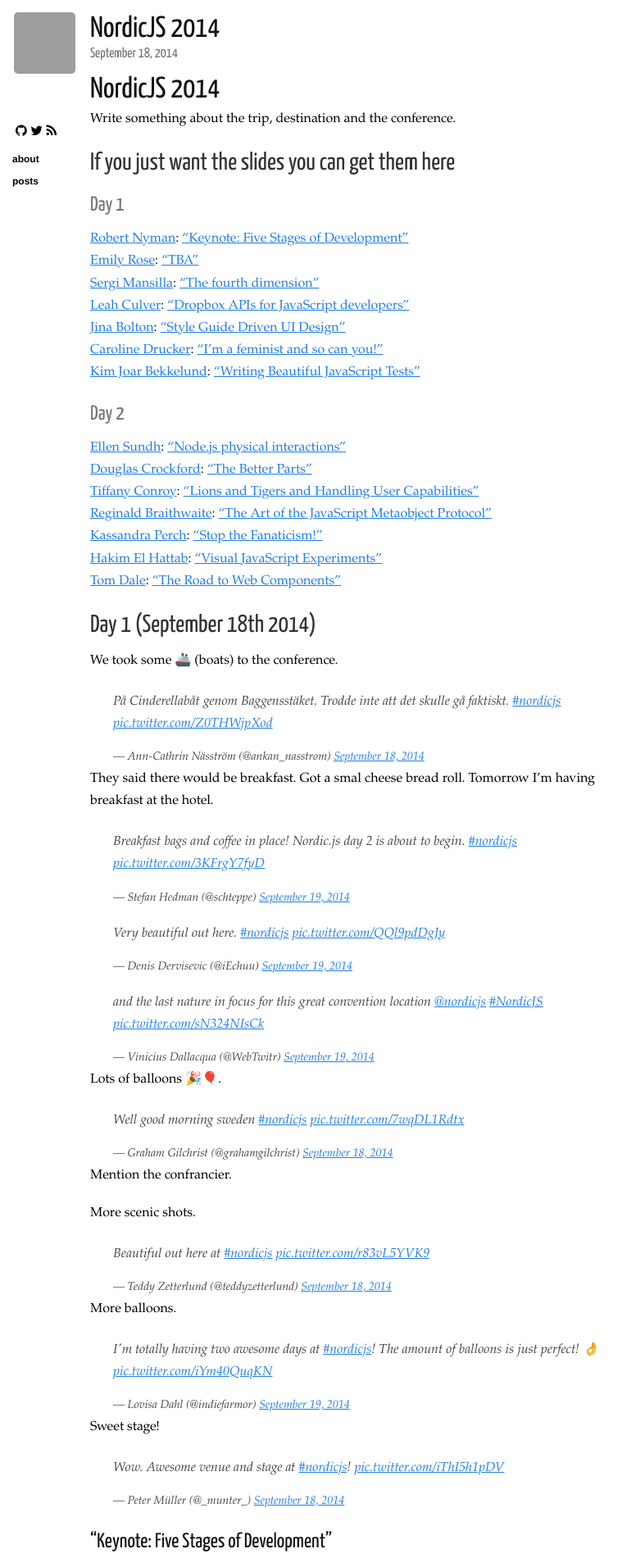
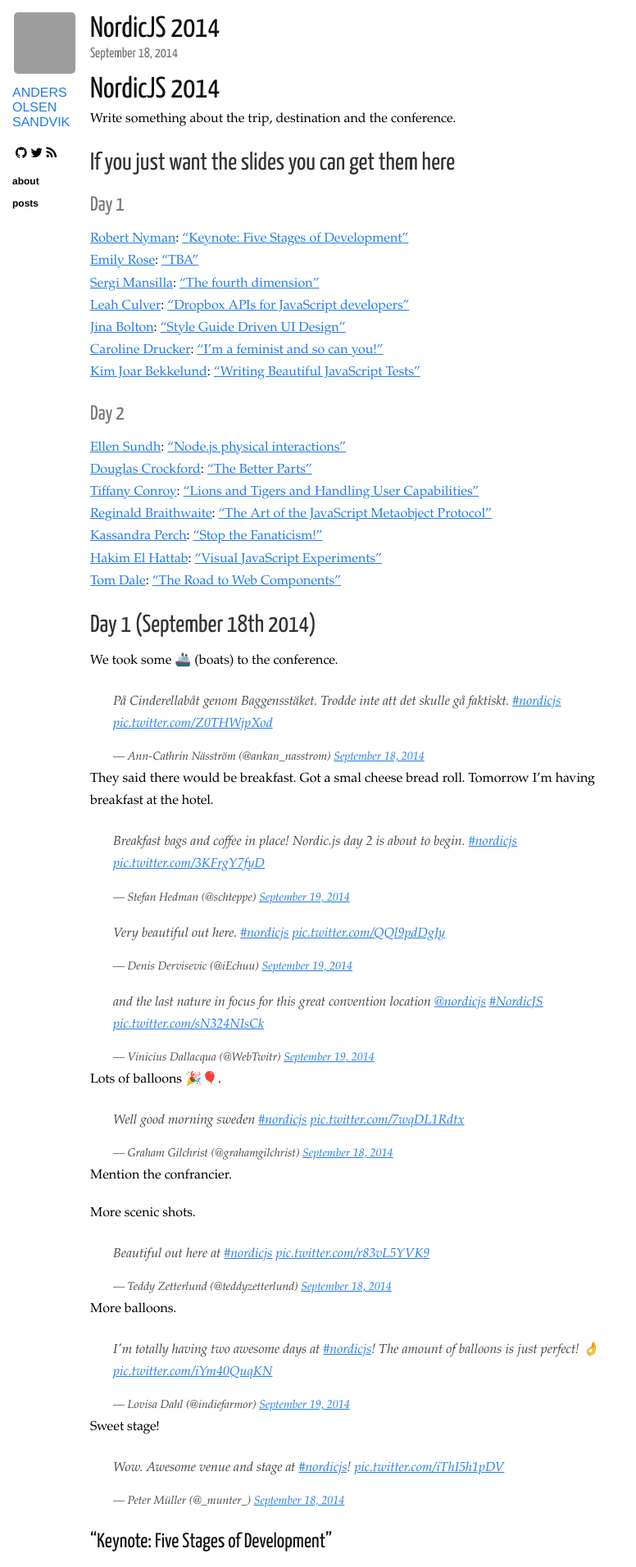
Before and after one commit to Andersos/andersos.net, a Jekyll site: the page built from _posts/2014-09-18-NordicJS-2014.markdown, in a window 1280 px wide. Shown: the top 1912 px of the page at 82% size, without its empty margins (0-776 px from the left). Built offline with Jekyll 4.4.1, drawn with Linux system fonts in a browser that asks for light colours; nearby versions of some CDN libraries; Markdown is read by kramdown in place of the engine named in the settings; comment, search, counter and statistics services are not loaded; grey boxes are pictures that could not be loaded.

Commit message:
Removed the splits

```diff
--- a/_config.yml
+++ b/_config.yml
@@ -6,8 +6,9 @@
 url: "http://andersos.github.io/blog.andersos.net" # the base hostname & protocol for your site
 twitter: Andersos
 github: Andersos
-gems:
-  - jekyll-sitemap
 
 # Build settings
-markdown: kramdown
+markdown: rdiscount
+permalink: /posts/:title
+rdiscount:
+  extensions: [smart]
--- a/_layouts/layout.html
+++ b/_layouts/layout.html
@@ -35,8 +35,7 @@
 
     <section class="name">
       <a href="/">
-        <span id="fname">{{ site.name|split:' '|first }}</span>
-        <span id="lname">{{ site.name|split:' '|last }}</span>
+        Anders Olsen Sandvik
       </a>
     </section>
 
```
